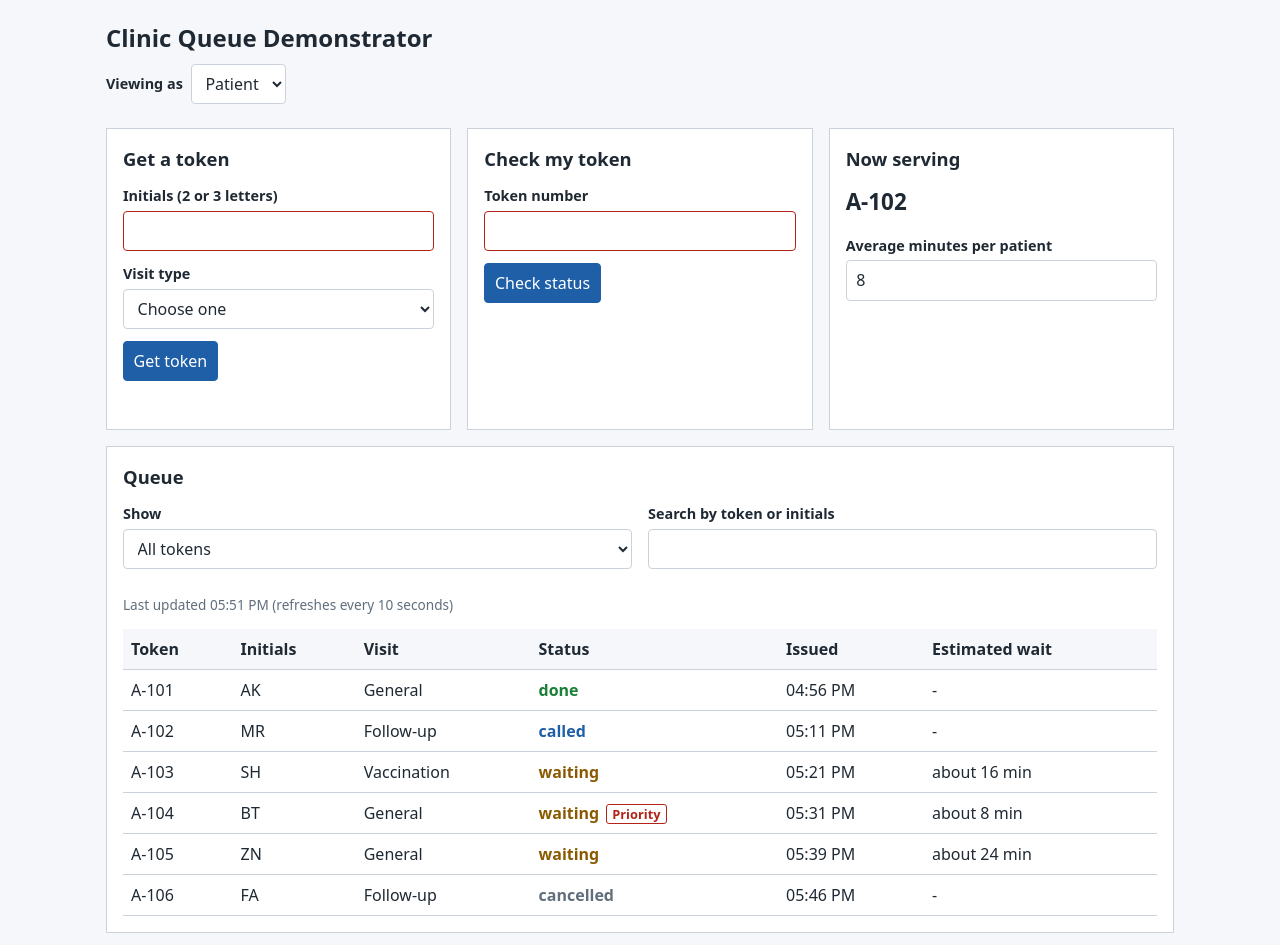
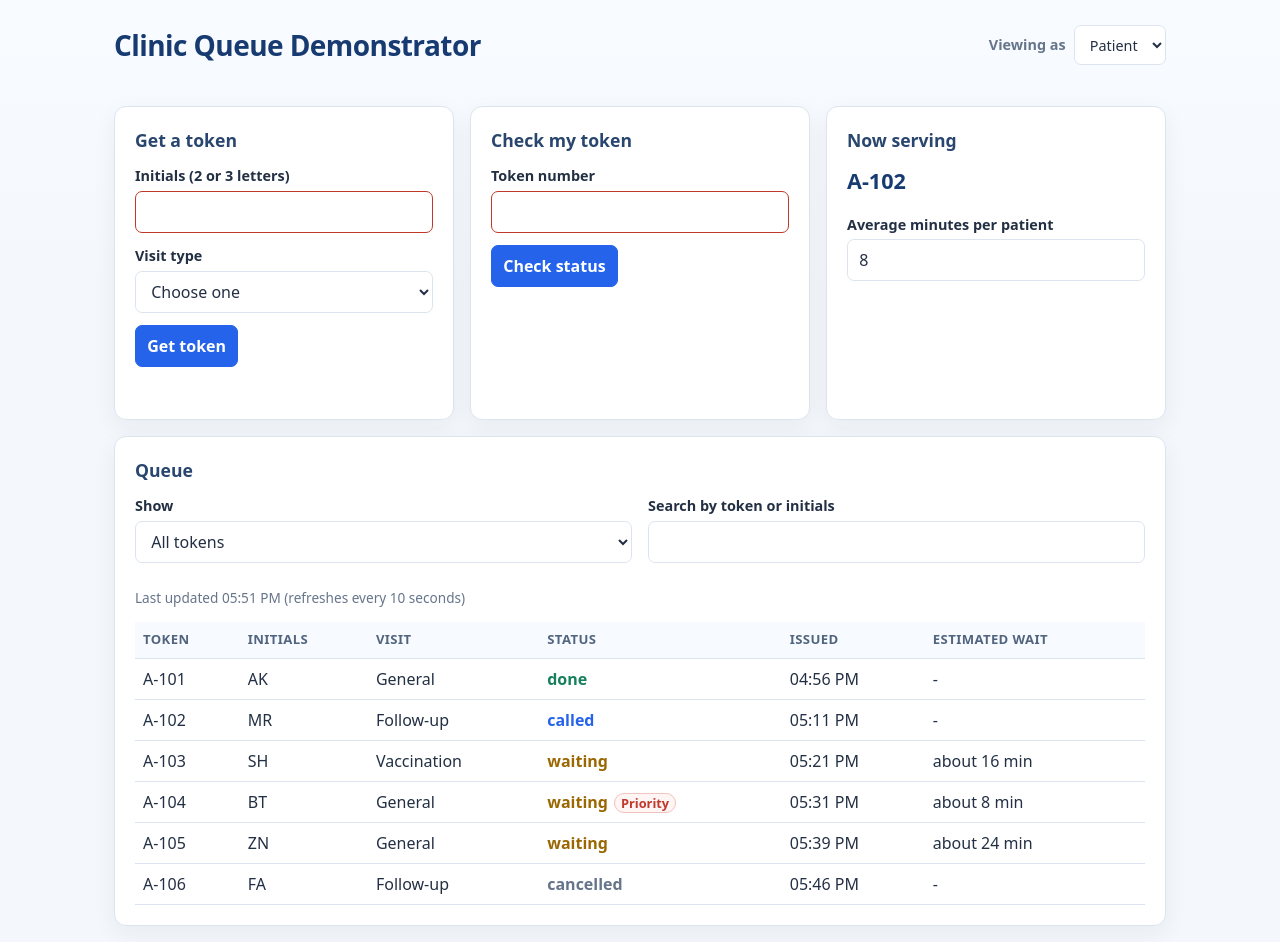
Before and after one commit to AbduRRafaY2006/Web_assingment1, a plain HTML site: page prot1/index.html in a window 1280 px wide. Drawn offline with Linux system fonts and the light colour scheme.

Commit message:
made some changes in the css

```diff
--- a/prot1/style.css
+++ b/prot1/style.css
@@ -1,17 +1,18 @@
-/* Clinic Queue Demonstrator - plain, minimal styles.
-   Mobile first. Breakpoints: 600px (tablet) and 960px (desktop). */
+/* Clinic Queue Demonstrator - light, professional responsive styles. */
 
 :root {
-  --text: #1f2933;
-  --muted: #616e7c;
-  --border: #cbd2d9;
-  --bg: #f5f7fa;
+  --text: #233044;
+  --muted: #66758a;
+  --border: #dce5ef;
+  --bg: #f4f7fb;
   --panel: #ffffff;
-  --accent: #1f5fa8;
-  --warn-bg: #fff6d6;
-  --warn-border: #d9b300;
-  --error: #b42318;
-  --ok: #1a7f37;
+  --accent: #2563eb;
+  --accent-soft: #eff6ff;
+  --warn-bg: #fff9e8;
+  --warn-border: #f2c94c;
+  --error: #c0392b;
+  --ok: #18805c;
+  --shadow: 0 8px 24px rgba(37, 61, 93, 0.06);
 }
 
 * {
@@ -23,7 +24,7 @@ body {
   font-family: system-ui, -apple-system, "Segoe UI", Arial, sans-serif;
   line-height: 1.5;
   color: var(--text);
-  background: var(--bg);
+  background: linear-gradient(180deg, #f8fbff 0, var(--bg) 18rem);
 }
 
 header,
@@ -31,16 +32,28 @@ main,
 footer {
   max-width: 1100px;
   margin: 0 auto;
-  padding: 0.75rem 1rem;
+  padding: 1rem;
+}
+
+header {
+  display: flex;
+  align-items: center;
+  justify-content: space-between;
+  gap: 1rem;
+  padding-top: 1.5rem;
+  padding-bottom: 1.5rem;
 }
 
 h1 {
-  font-size: 1.5rem;
-  margin: 0.5rem 0;
+  color: #173b71;
+  font-size: clamp(1.35rem, 3vw, 1.75rem);
+  letter-spacing: -0.02em;
+  margin: 0;
 }
 
 h2 {
-  font-size: 1.15rem;
+  color: #29466e;
+  font-size: 1.1rem;
   margin: 0 0 0.75rem;
 }
 
@@ -55,6 +68,8 @@ h2 {
   display: flex;
   align-items: center;
   gap: 0.5rem;
+  color: var(--muted);
+  font-size: 0.9rem;
 }
 
 /* Layout: single column on mobile */
@@ -67,7 +82,9 @@ main {
 .queue {
   background: var(--panel);
   border: 1px solid var(--border);
-  padding: 1rem;
+  border-radius: 12px;
+  box-shadow: var(--shadow);
+  padding: 1.25rem;
 }
 
 .queue {
@@ -91,11 +108,23 @@ input,
 select,
 button {
   font: inherit;
-  padding: 0.45rem 0.6rem;
+  min-height: 2.5rem;
+  padding: 0.5rem 0.7rem;
   border: 1px solid var(--border);
-  border-radius: 4px;
+  border-radius: 7px;
   background: #fff;
   color: var(--text);
+}
+
+input::placeholder {
+  color: #96a3b5;
+}
+
+input:focus,
+select:focus {
+  border-color: #7aa7f8;
+  box-shadow: 0 0 0 3px rgba(37, 99, 235, 0.12);
+  outline: none;
 }
 
 input:invalid:not(:placeholder-shown),
@@ -108,25 +137,30 @@ button {
   border-color: var(--accent);
   color: #fff;
   cursor: pointer;
+  font-weight: 600;
+  transition: background-color 0.15s ease, box-shadow 0.15s ease, transform 0.15s ease;
 }
 
 button:hover {
-  filter: brightness(0.92);
+  background: #1d4ed8;
+  box-shadow: 0 4px 10px rgba(37, 99, 235, 0.2);
+  transform: translateY(-1px);
 }
 
 button.secondary {
-  background: #fff;
+  background: var(--accent-soft);
   color: var(--accent);
+  border-color: #cfe0ff;
 }
 
 button.danger {
-  background: #fff;
+  background: #fff5f4;
   color: var(--error);
-  border-color: var(--error);
+  border-color: #f0c4bf;
 }
 
 :focus-visible {
-  outline: 3px solid #f0a500;
+  outline: 3px solid #8bb5ff;
   outline-offset: 2px;
 }
 
@@ -145,7 +179,8 @@ button.danger {
 }
 
 .serving {
-  font-size: 1.4rem;
+  color: #173b71;
+  font-size: 1.35rem;
   font-weight: 700;
   margin: 0 0 1rem;
 }
@@ -177,7 +212,8 @@ thead {
 
 tr {
   display: block;
-  border: 1px solid var(--border);
+  border: 1px solid #e3eaf3;
+  border-radius: 8px;
   margin-bottom: 0.75rem;
   padding: 0.5rem;
 }
@@ -206,21 +242,23 @@ td.actions::before {
 }
 
 .status {
+  align-items: center;
   font-weight: 600;
 }
 
-.status-waiting { color: #8a5a00; }
+.status-waiting { color: #9a6700; }
 .status-called { color: var(--accent); }
 .status-done { color: var(--ok); }
 .status-cancelled { color: var(--muted); }
 
 .priority {
-  border: 1px solid var(--error);
+  background: #fff5f4;
+  border: 1px solid #f0c4bf;
   color: var(--error);
   padding: 0 0.35rem;
   margin-left: 0.4rem;
   font-size: 0.8rem;
-  border-radius: 3px;
+  border-radius: 999px;
 }
 
 .empty {
@@ -244,6 +282,13 @@ body[data-role="patient"] .staff-only {
 
 /* Tablet */
 @media (min-width: 600px) {
+  header,
+  main,
+  footer {
+    padding-left: 1.5rem;
+    padding-right: 1.5rem;
+  }
+
   main {
     grid-template-columns: 1fr 1fr;
   }
@@ -288,7 +333,11 @@ body[data-role="patient"] .staff-only {
   }
 
   th {
-    background: var(--bg);
+    background: #f7faff;
+    color: #52657e;
+    font-size: 0.82rem;
+    letter-spacing: 0.03em;
+    text-transform: uppercase;
   }
 
   td::before {
```
Also changed, not shown: prot1/Patient.png (added), prot1/Stuff.png (added), 1 other file.
